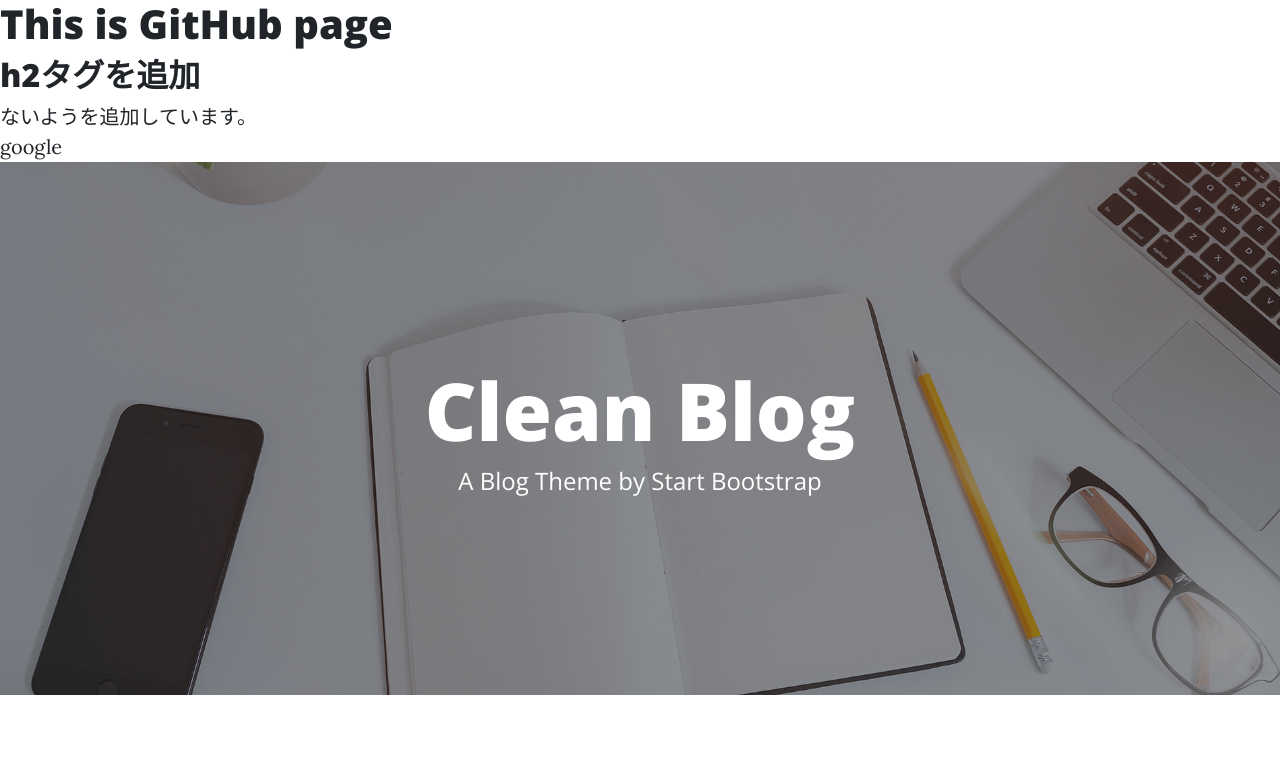
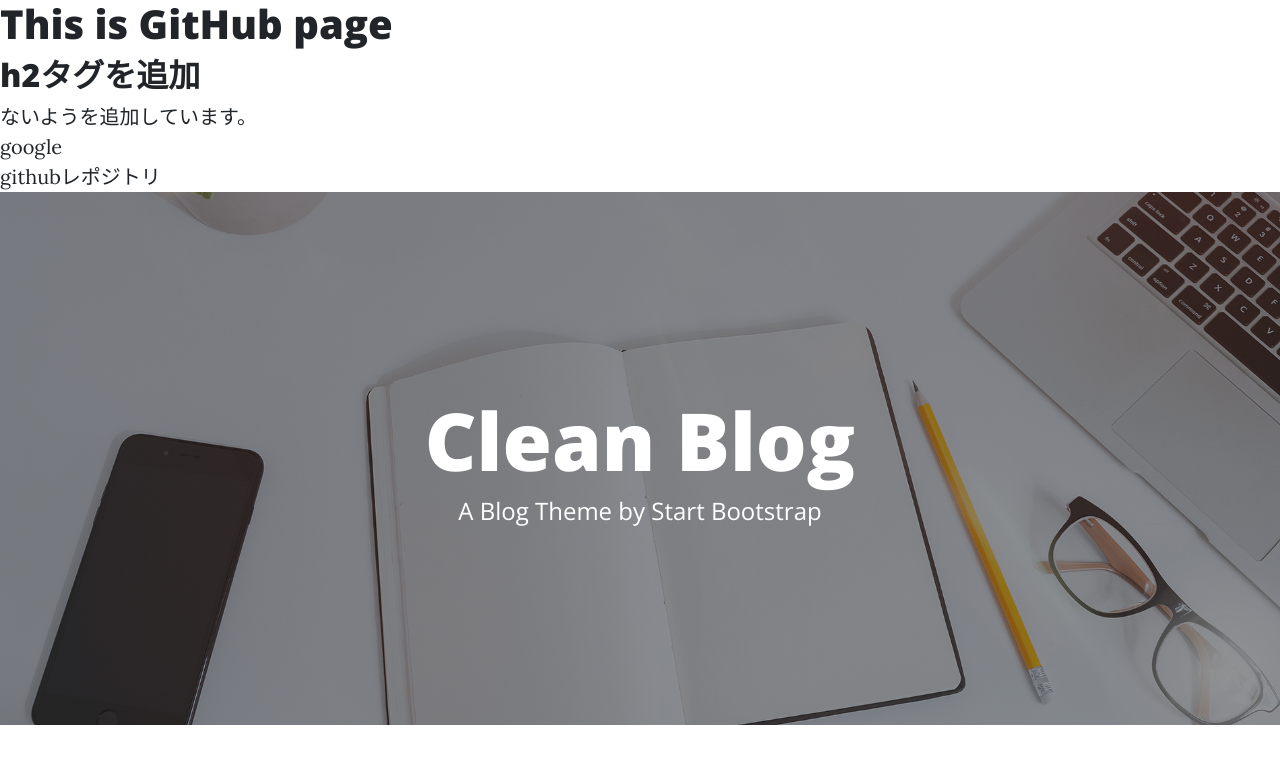
Before and after one commit to shizen-shin/yuta-miyasaka38.github.io, a website: page index.html in a window 1280 px wide. Shown: the top 772 px of the page. Drawn offline with nearby package versions, Linux system fonts and the light colour scheme.

Commit message:
githubのリンクを追加

```diff
--- a/index.html
+++ b/index.html
@@ -17,6 +17,7 @@
   <br>
   <a href="https://www.google.com/">google</a>
   <br>
+  <a href="https://github.com/yuta-miyasaka38/yuta-miyasaka38.github.io/">githubレポジトリ</a>
 
   <!-- Bootstrap core CSS -->
   <link href="vendor/bootstrap/css/bootstrap.min.css" rel="stylesheet">
```
